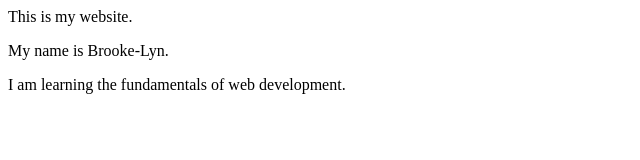
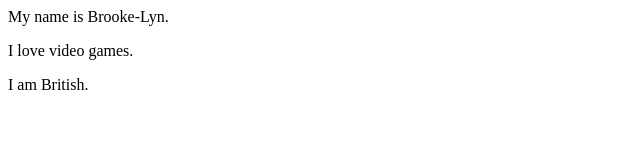
Before and after one commit to Brooke-Lyn/webdev_lab1, a plain HTML site: page index.html in a window 1280 px wide. Shown: the whole page, without its empty margins (0-640 px from the left). Drawn offline with Linux system fonts and the light colour scheme.

Commit message:
I updated the index with facts about myself

```diff
--- a/index.html
+++ b/index.html
@@ -1,5 +1,5 @@
 </body>
 </html>
-<p> This is my website. </p>
 <p> My name is Brooke-Lyn. </p>
-<p> I am learning the fundamentals of web development. </p>
+<p> I love video games. </p>
+<p> I am British. </p>
```
